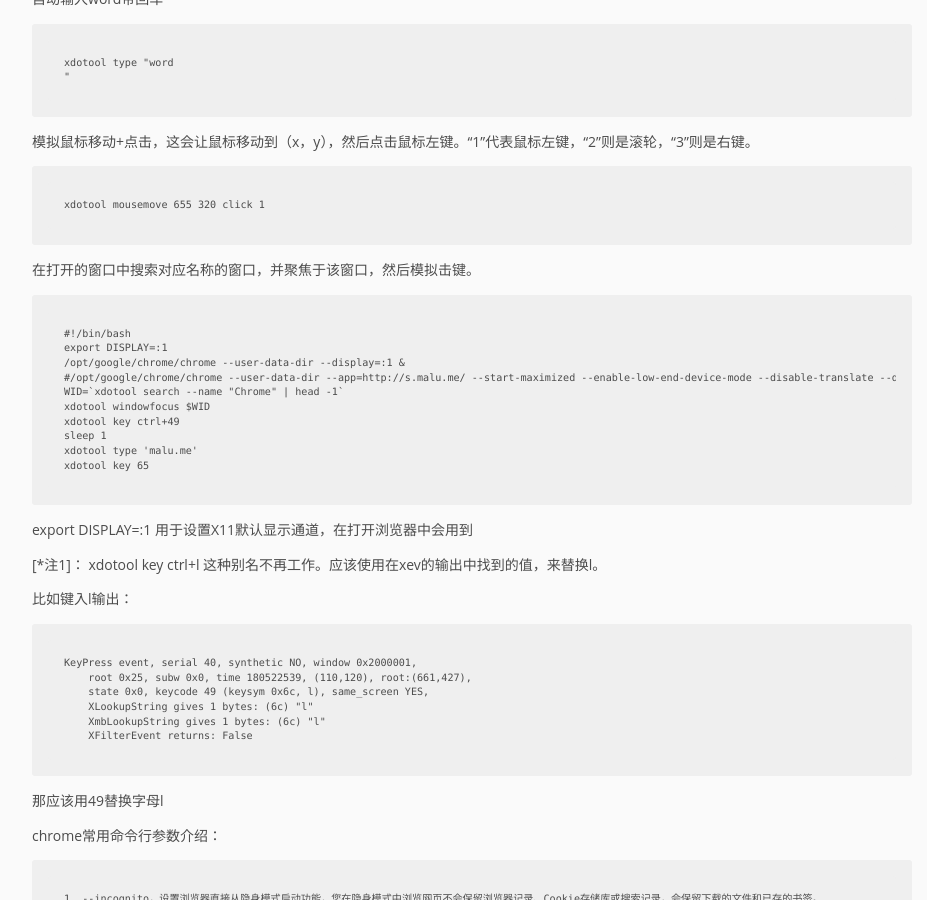
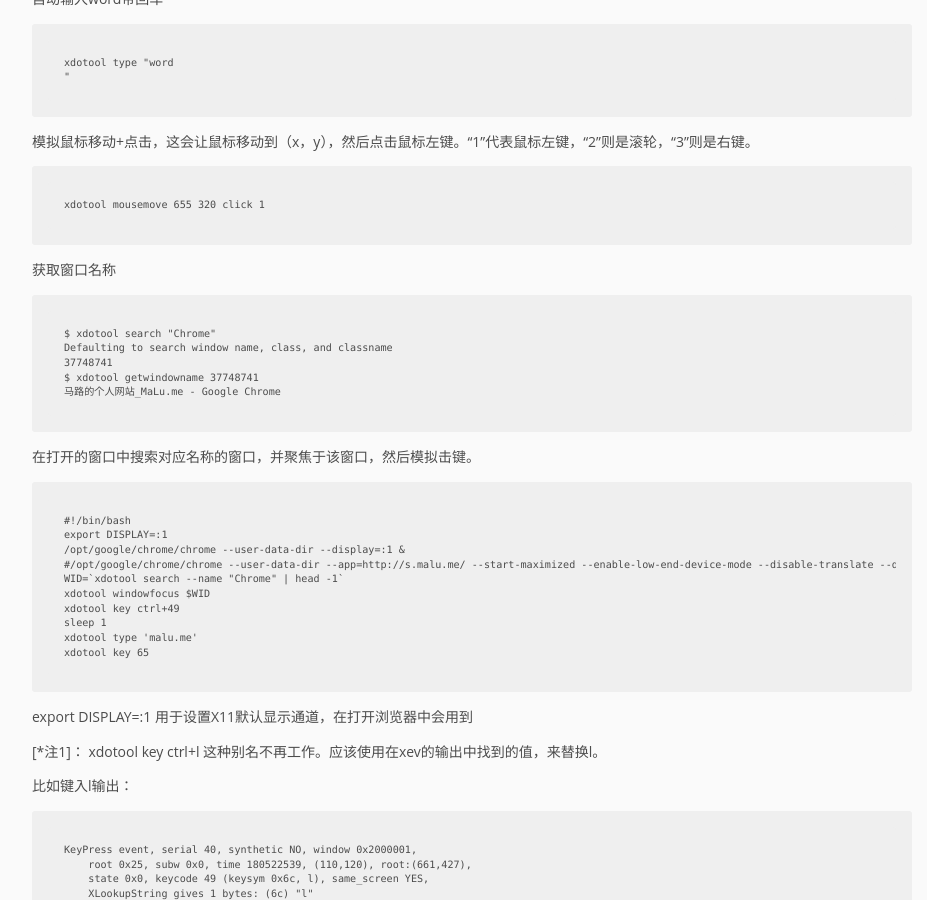
Before and after one commit to pingmalu/pingmalu.github.io, a Jekyll site: the page built from _posts/2017-01-04-xdotool自动化工具笔记.md, in a window 1280 px wide and 900 px high, scrolled down 998 px. Shown: the whole window, without its empty margins (168-1095 px from the left). Built offline with Jekyll 4.4.1, drawn with Linux system fonts in a browser that asks for light colours; nearby versions of some CDN libraries.

Commit message:
'update'

```diff
--- a/_posts/2017-01-04-xdotool自动化工具笔记.md
+++ b/_posts/2017-01-04-xdotool自动化工具笔记.md
@@ -33,6 +33,15 @@ xdotool可以在linux终端下模拟键盘和鼠标操作
 模拟鼠标移动+点击，这会让鼠标移动到（x，y），然后点击鼠标左键。“1”代表鼠标左键，“2”则是滚轮，“3”则是右键。
 
 	xdotool mousemove 655 320 click 1
+
+获取窗口名称
+
+	$ xdotool search "Chrome"
+	Defaulting to search window name, class, and classname
+	37748741
+	$ xdotool getwindowname 37748741
+	马路的个人网站_MaLu.me - Google Chrome
+
 
 
 在打开的窗口中搜索对应名称的窗口，并聚焦于该窗口，然后模拟击键。
```
